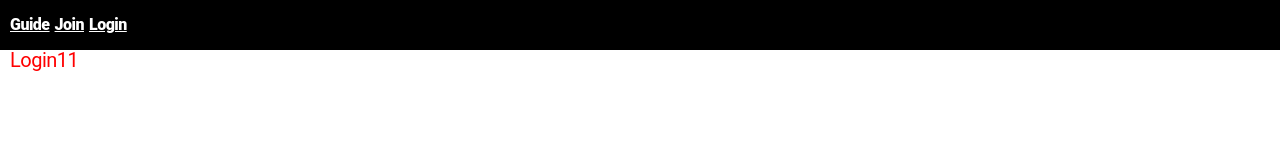
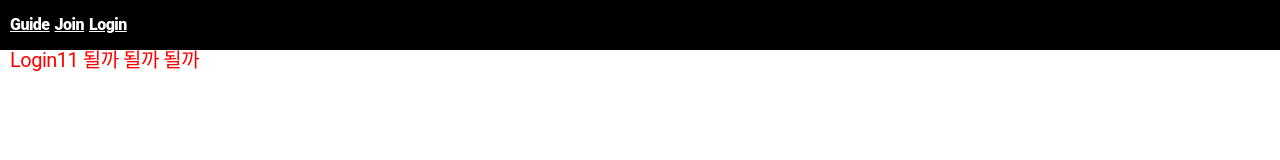
Before and after one commit to phr9000/Shoppingmall-server, a React (Create React App) app: page /login in a window 1280 px wide. Shown: the top 160 px of the page. Built offline with nearby package versions, Linux system fonts and the light colour scheme.

Commit message:
[로그인]테스트

```diff
--- a/src/pages/Login/Login.jsx
+++ b/src/pages/Login/Login.jsx
@@ -1,9 +1,5 @@
-import React from 'react'
+import React from "react";
 
 export default function Login() {
-  return (
-    <div className='login-container'>
-      Login11
-    </div>
-  )
+  return <div className="login-container">Login11 될까 될까 될까</div>;
 }
```
